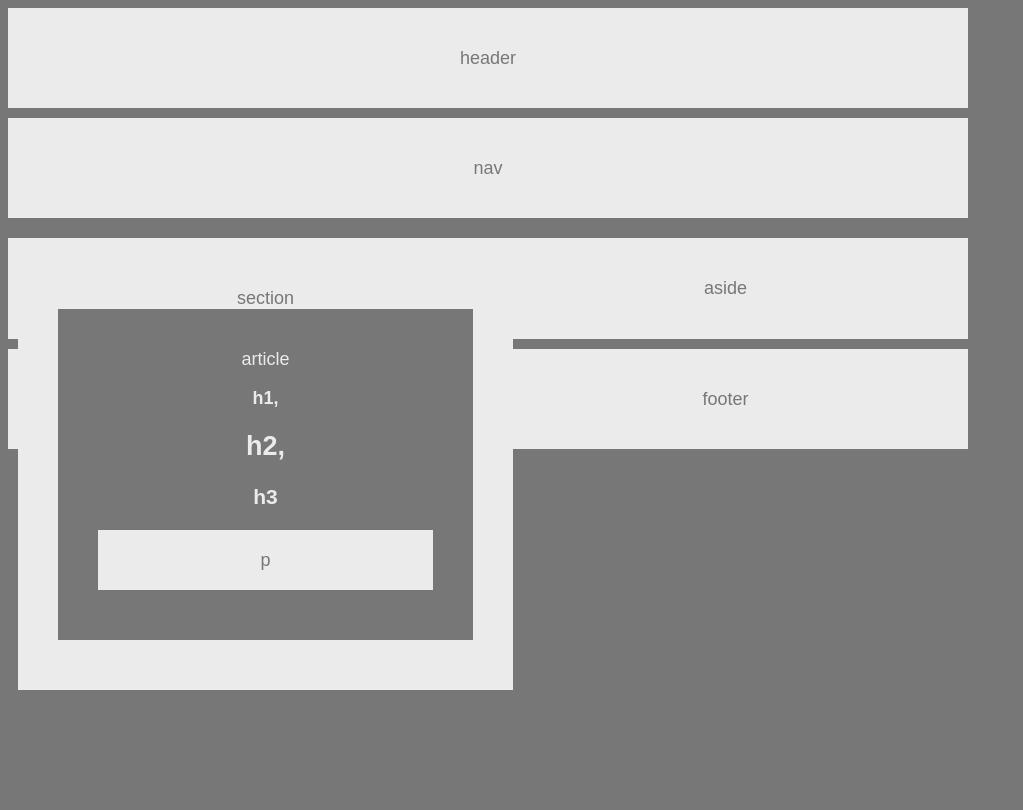
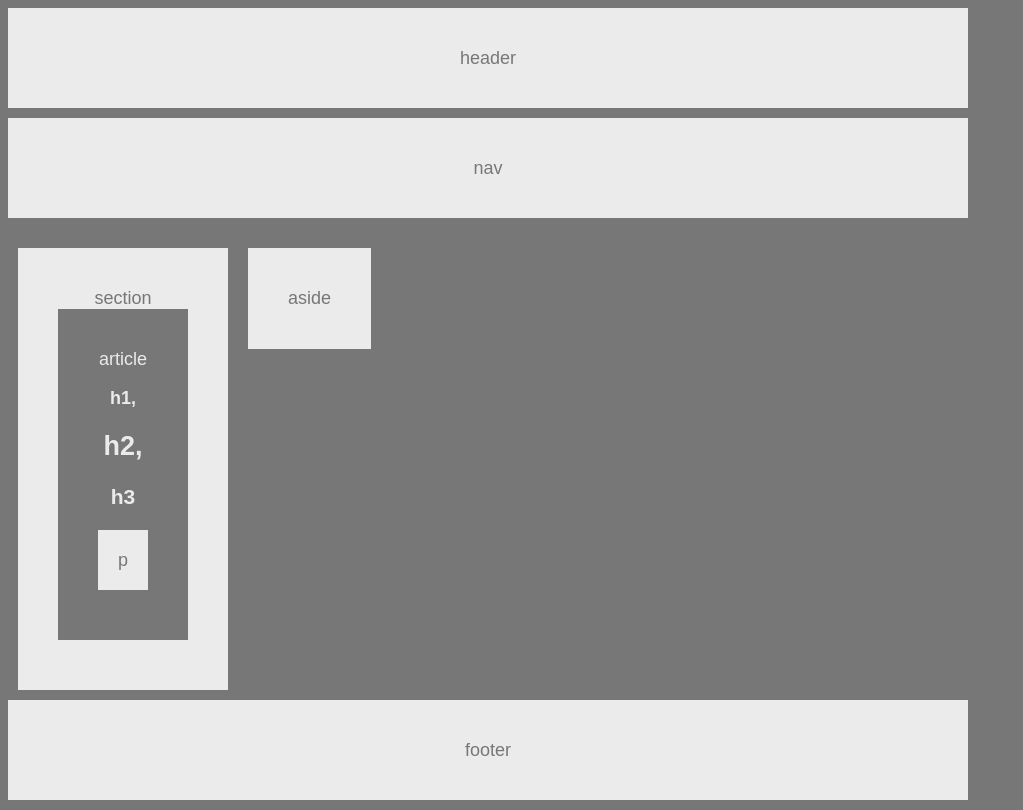
Before and after one commit to EricBillings/HW-Wireframe, a plain HTML site: page index.html in a window 1280 px wide. Shown: the whole page, without its empty margins (0-1023 px from the left). Drawn offline with Linux system fonts and the light colour scheme.

```diff
--- a/style.css
+++ b/style.css
@@ -46,21 +46,15 @@ section {
 
 }
 
-section {
-    width: 495px;
-    text-align: center;
-    font-size: 18px;
-    padding: 40px;
-    margin: 10px;
 
-}
 
 aside   {
     background: #ebebeb;
     text-align: center;
     font-size: 18px;
     padding: 40px;
-    margin-bottom: 10px;
+    margin: 10px;
+    float: left;
 }
 
 
@@ -94,4 +88,5 @@ footer  {
     padding: 40px;
     margin-bottom: 10px;
     height: 100px;
+    clear: both;
 }
```
